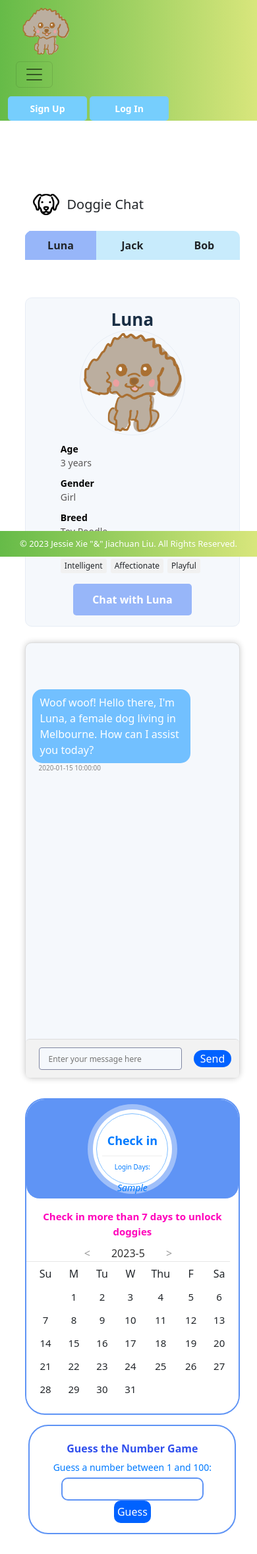
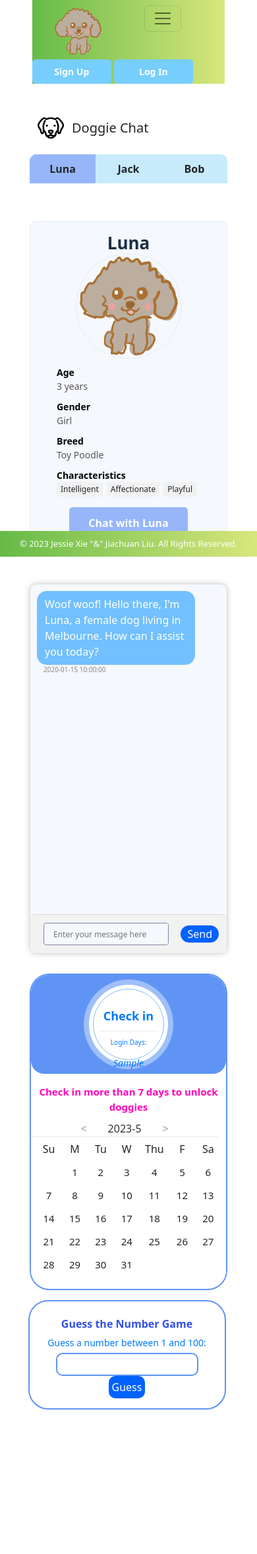
Before and after one commit to Doggie-Chat/DoggieChat, a Python web app: template flask/templates/chat.html in a window 390 px wide; the page is wider, and only the part inside the window is pictured. Shown: that part at 66% size. After the commit the page ends 2137 px from the top of that part, so only its background shows below. Run offline with Jinja, Linux system fonts and the light colour scheme; the template is opened without the code that fills it: most values are stand-ins (such as "Sample title", 1, 10 or a date in 2020); some libraries are stand-ins or nearby versions.

Commit message:
Modify the style

```diff
--- a/flask/static/style.css
+++ b/flask/static/style.css
@@ -124,12 +121,30 @@ body {
   margin-top: auto;
   margin-bottom: 0px;
   font-size: small;
-    z-index:1000;
+  z-index: 1000;
 }
 
 /* 5. Mobile setting */
 /*--responsive--*/
-@media (max-width: 480px) {
+@media (max-width: 820px) {
+  .main-container {
+    padding-top: 150px; /* Add some top padding to avoid content overlay */
+  }
+
+  .customer-header {
+    padding: 0 10px; /* Reduce padding on small screens */
+    width: 100%;
+  }
+
+  .login-signup .button {
+    font-size: 14px; /* Reduce font size on small screens */
+    padding: 8px 16px; /* Reduce padding on small screens */
+    margin-top: 0px; /* Reduce margin on small screens */
+  }
+
+}
+
+@media (max-width: 680px) {
   .customer-header {
     padding: 0 10px; /* Reduce padding on small screens */
     width: 100%;
@@ -142,44 +157,66 @@ body {
   }
 
   .main-container {
-    padding-top: 160px; /* Add some top padding to avoid content overlay */
+    padding-top: 100px; /* Add some top padding to avoid content overlay */
+    margin: 0px;
+    width: 100%;
+    height: 100%;
+  }
+
+  /* Add new CSS to make header show in a row */
+  .customer-header .row {
+    flex-wrap: wrap;
+    justify-content: space-between;
+  }
+
+  .customer-header .col-md-3 {
+    flex-basis: 50%;
+    max-width: 50%;
+  }
+
+  .customer-header .col-md-5 {
+    flex-basis: 50%;
+    max-width: 50%;
+  }
+
+  .customer-header .col-md-4 {
+    flex-basis: 100%;
+    max-width: 100%;
+    padding: 0px;
   }
 }
 /*--responsive end--*/
 
-
-
 /* The index.html file
 ---------------------------------------
+1. Basic setting
+2. Welcome part
+3. Dog image part
+4. Mobile setting
 */
 
+/* 1. Basic setting */
 .page-1 {
   background-color: #ffffff;
   margin-top: 10px;
-
 }
 
-#home-container{
+#home-container {
   display: flex;
   justify-content: center;
   align-items: center;
   height: 100%;
   margin-top: 10px;
   width: 100%;
-
 }
 
-
-/* Welcome part*/
-
+/* 2. Welcome part*/
 /* Style the welcome div */
-
 #welcome {
   padding: 20px;
   flex-direction: column;
   align-items: center;
 }
-
 
 /* Style the welcome h1 */
 #welcome h1 {
@@ -936,9 +983,8 @@ input[type="submit"]:hover {
   font-size: 12px;
 }
 
-
-/* chat right part */
-.chat-right{
+/* 4. Chat right part */
+.chat-right {
   display: flex;
   flex-direction: column;
   margin-left: 30px;
@@ -1186,72 +1225,117 @@ input[type="submit"]:hover {
 
 /*chat right part end*/
 
-
+/* 5. Mobile setting */
 /*--responsive--*/
 @media screen and (max-width: 820px) {
-  .chat-container{
-    margin-top: 100px;
-    margin-left: 150px;
-    height: 100%;
+  .chat-container {
+    display: flex;
+    flex-wrap: wrap;
+    justify-content: center;
+    align-items: center;
   }
+
+  .chat-left,
   .chat-right {
-    transform: translateX(-100%);
-    position: absolute;
-    opacity: 0;
-    top: 0;
-    z-index: 2;
-    height: 100%;
-    width: 100%;
-    transition: all 300ms cubic-bezier(0.19, 1, 0.56, 1);
+    flex-basis: calc(50% - 30px);
+    max-width: calc(50% - 30px);
+    box-sizing: border-box;
+    order: 1;
+    margin: 15px;
   }
+
+  .chat-middle {
+    flex-basis: 100%;
+    max-width: 90%;
+    order: 2;
+    margin-bottom: 30px;
+  }
+}
+
+@media screen and (max-width: 390px) {
+   .customer-header{
+    margin-left: 80px;
+    max-width: 75%;
+
+   }
+
+  .chat-container {
+   display: block;
+   flex-wrap: nowrap;
+   flex-direction: column;
+   align-items: center;
+   margin-left: 80px;
+  }
+
+  #mainchat {
+    width: 300px;
+    height: 500px;
+  }
+
+  .chat-left{
+    margin-top: 50px;
+    max-width: 300px;
+  }
+
+  .chat-middle{
+    margin-left: 15px;
+    max-width: 300px;
+  }
+
+  .chat-right .app-login-record, .chat-right .guess-game  {
+    width: 300px;
+  }
+  .chat-right .guess-game {
+    min-width:300px;
+    margin-left: 80px;
+    margin-bottom: 30px;
+  }
+
+
 
 }
 
 
+/*
 @media screen and (max-width: 680px) {
   .chat-container {
     flex-direction: column;
     padding: 30px;
-    margin-left:10px;
+    margin-left: 10px;
     margin-right: 10px;
     width: 85%;
+    flex-wrap: nowrap;
   }
 
-  .chat-left {
-    transform: translateX(0);
-    position: relative;
-    opacity: 1;
-    height: 100%;
+  .chat-left,
+  .chat-middle,
+  .chat-right {
     width: 100%;
-    margin-right: 0;
+    box-sizing: border-box;
+    margin: 15px;
   }
 
-  .chat-right {
-    transform: translateX(0);
-    position: relative;
-    opacity: 1;
-    height: 100%;
-    width: 100%;
-    margin-left: 0;
+  #mainchat {
+    width: 300px;
+    height: 500px;
   }
 
-  .chat-middle {
-    height: calc(100% - 48px);
-    margin-bottom: 30px;
-  }
-
-  #mainchat{
-    padding-top: 60px;
-    width:300px
+  .guess-game{
+    margin-bottom: 50px;
   }
 }
-
+*/
 /*--responsive end--*/
-
 
 /*===================================*/
 /* The history.html file
----------------------------------------*/
+---------------------------------------
+1. Basic setting
+2. Search part
+3. Mobile setting
+*/
+
+/* 1. Basic setting */
 .history-page {
   padding-top: 15px;
   background-image: url(images/dog_background.jpg);
--- a/flask/templates/chat.html
+++ b/flask/templates/chat.html
@@ -328,7 +328,7 @@
     <div class="app-right-bottom">
         <!--
         <div class="slogan">
-            <p>Play game with Doggie Chat!</p>
+            <p>Play game with Doggies!</p>
         </div>
         -->
         <div class="guess-game">
```
Also changed, not shown: other parts of flask/static/style.css (+107 -106 lines). Lines whose indentation alone changed are shown as unchanged.
